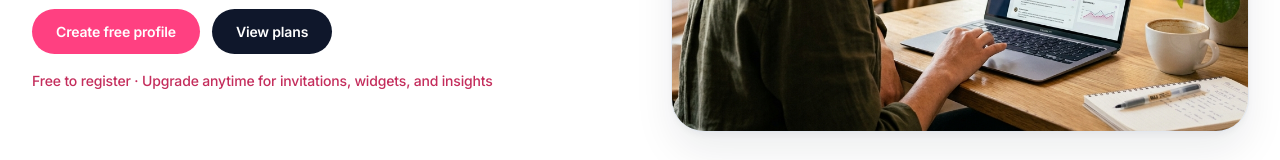
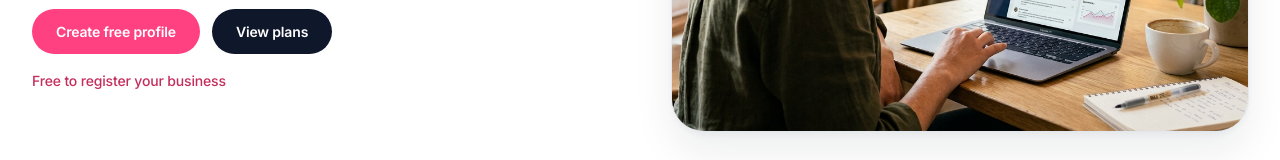
Before and after one commit to Naseef-Nusky/check-a-review-business-frontend, a React (Vite) app: page / in a window 1280 px wide. Shown: the part 462-622 px from the top of the page. Built offline with nearby package versions, Linux system fonts and the light colour scheme; no server answers.

Commit message:
minor changes

```diff
--- a/src/pages/LandingPage.jsx
+++ b/src/pages/LandingPage.jsx
@@ -71,7 +71,7 @@ export default function LandingPage() {
               </Link>
             </div>
             <p className="mt-4 text-sm font-medium text-primary-700">
-              Free to register · Upgrade anytime for invitations, widgets, and insights
+              Free to register your business
             </p>
           </div>
 
```
